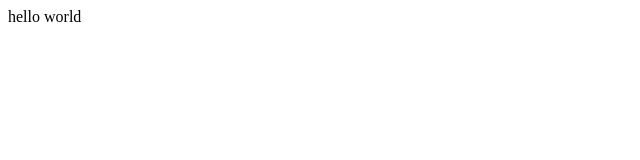
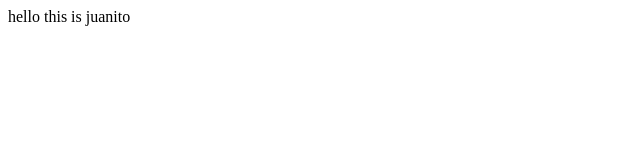
Before and after one commit to juandanceswild/juandanceswild.github.com, a plain HTML site: page index.html in a window 1280 px wide. Shown: the full height of the page, 0-640 px from the left. Drawn offline with Linux system fonts and the light colour scheme.

Commit message:
page test

```diff
--- a/index.html
+++ b/index.html
@@ -1,3 +1,3 @@
 <html>
-hello world
+hello this is juanito
 </html>
```
